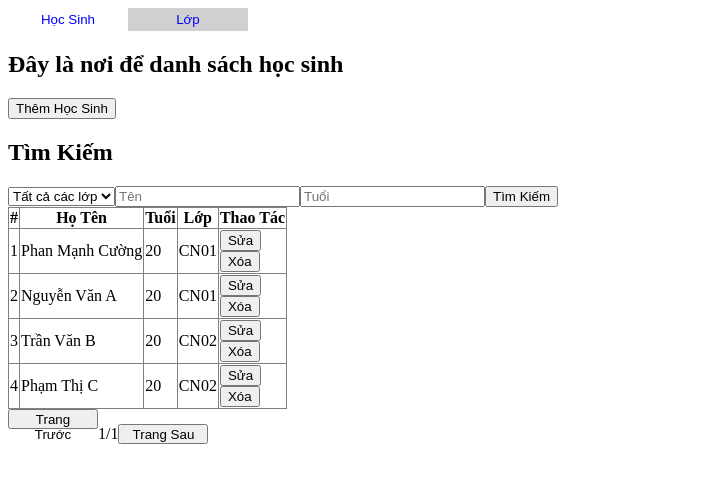
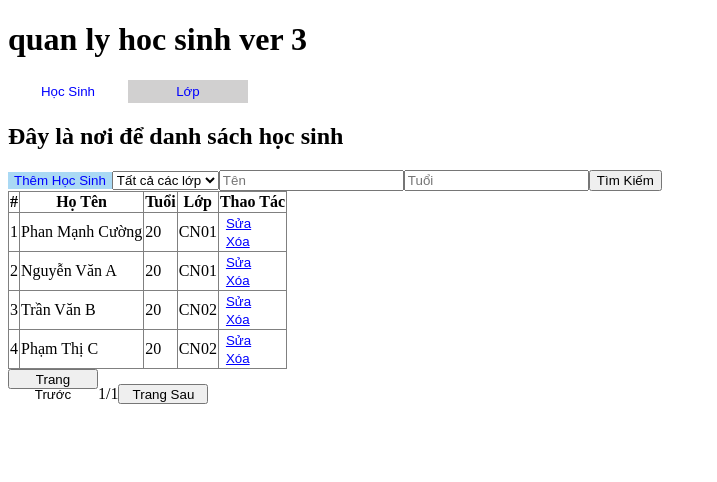
Before and after one commit to Pcuong2406112005/quan_ly_hoc_sinh_ver3, a Vue app: page /admin/studentlist in a window 1280 px wide. Shown: the top 482 px of the page, without its empty margins (0-717 px from the left). Built offline with nearby package versions, Linux system fonts and the light colour scheme.

Commit message:
Cập nhật lúc 10:00 pm ngày 26/4

```diff
--- a/src/Layout/AdminLayout.vue
+++ b/src/Layout/AdminLayout.vue
@@ -1,4 +1,5 @@
 <template>
+    <h1>quan ly hoc sinh ver 3</h1>
     <button @click="hocsinh" class="hocsinh">Học Sinh</button><button @click="lop" class="lop">Lớp</button>
     <router-view v-slot="{Component}">
         <component :is="Component" ></component>
--- a/src/components/class/tools/ClassAction.vue
+++ b/src/components/class/tools/ClassAction.vue
@@ -32,3 +32,11 @@ const luu=()=>{
     }
 }
 </script>
+<style scoped>
+button{
+    color:blue;
+    border:none;
+    text-decoration: underline;
+    background: none;
+}
+</style>
--- a/src/components/student/StudentSearch.vue
+++ b/src/components/student/StudentSearch.vue
@@ -1,5 +1,4 @@
 <template>
-    <h2>Tìm Kiếm</h2>
     <select v-model="keywordlop">
         <option :value="''">Tất cả các lớp</option>
         <option v-for="(caclop,index) in infor" :key="index" :value="caclop.lop">{{ caclop.lop }}</option>
--- a/src/components/student/tools/StudentAction.vue
+++ b/src/components/student/tools/StudentAction.vue
@@ -39,3 +39,11 @@ const luu=()=>{
     }
 }
 </script>
+<style scoped>
+button{
+    color:blue;
+    border:none;
+    text-decoration: underline;
+    background: none;
+}
+</style>
--- a/src/pages/AddClass.vue
+++ b/src/pages/AddClass.vue
@@ -24,3 +24,10 @@ const luu=()=>{
     }
 }
 </script>
+<style scoped>
+button{
+    background-color: rgb(170, 217, 244);
+    color:blue;
+    border-radius: 6px;
+}
+</style>
--- a/src/pages/AddStudent.vue
+++ b/src/pages/AddStudent.vue
@@ -34,3 +34,10 @@ const Luu=()=>{
     }
 }
 </script>
+<style scoped>
+button{
+    background-color: rgb(170, 217, 244);
+    color:blue;
+    border-radius: 6px;
+}
+</style>
--- a/src/pages/ClassList.vue
+++ b/src/pages/ClassList.vue
@@ -19,3 +19,10 @@ const themlop=()=>{
     router.push('/admin/addclass');
 }
 </script>
+<style scoped>
+button{
+    background-color: rgb(170, 217, 244);
+    color:blue;
+    border:none;
+}
+</style>
--- a/src/pages/StudentList.vue
+++ b/src/pages/StudentList.vue
@@ -22,3 +22,10 @@ const timkiem=(value)=>{
     search.lop=value.lop;
 }
 </script>
+<style scoped>
+button{
+    background-color: rgb(170, 217, 244);
+    color:blue;
+    border:none;
+}
+</style>
```
